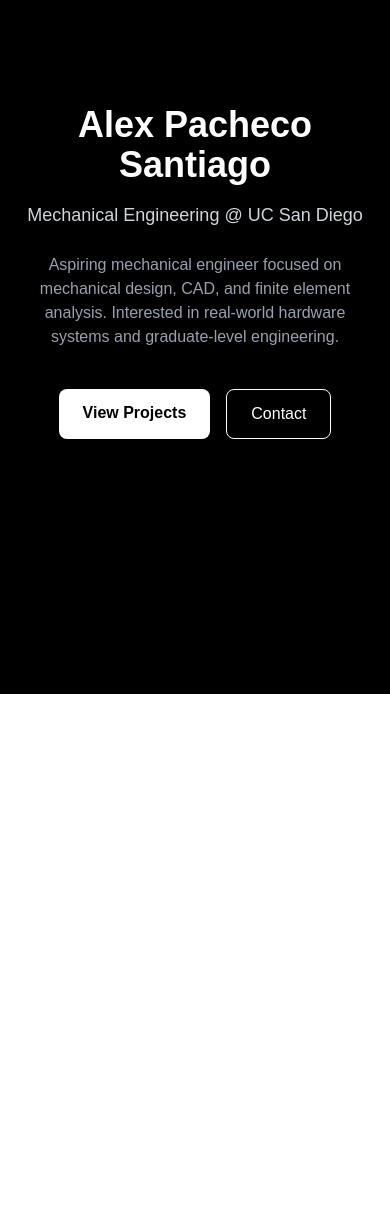
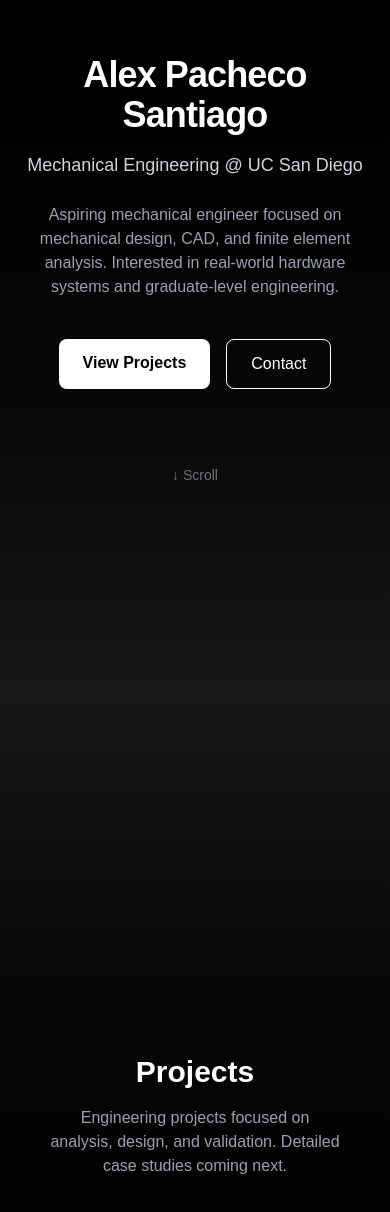
Before and after one commit to manimhungry/Alex-Portfolio, a Next.js app: page / in a window 390 px wide. Shown: the part 150-1362 px from the top of the page. Before the commit the page ends 844 px from the top, so only its background shows below. Built offline with nearby package versions, Linux system fonts and the light colour scheme.

Commit message:
Add functional Projects section

```diff
--- a/app/page.tsx
+++ b/app/page.tsx
@@ -1,15 +1,17 @@
 export default function Home() {
   return (
-    <main className="min-h-screen bg-black text-white flex flex-col items-center justify-center px-6">
-      <h1 className="text-4xl md:text-6xl font-bold text-center">
+    <main className="min-h-screen bg-gradient-to-b from-black via-neutral-900 to-black text-white flex flex-col items-center justify-center px-6">
+      {/* HERO */}
+      <section className="flex flex-col items-center justify-center text-center min-h-screen">
+        <h1 className="text-4xl md:text-6xl font-bold tracking-tight">
           Alex Pacheco Santiago
         </h1>
 
-      <p className="mt-4 text-lg md:text-xl text-gray-300 text-center">
+        <p className="mt-4 text-lg md:text-xl text-gray-300">
           Mechanical Engineering @ UC San Diego
         </p>
 
-      <p className="mt-6 max-w-2xl text-center text-gray-400">
+        <p className="mt-6 max-w-2xl text-gray-400">
           Aspiring mechanical engineer focused on mechanical design, CAD, and
           finite element analysis. Interested in real-world hardware systems and
           graduate-level engineering.
@@ -30,6 +32,27 @@
             Contact
           </a>
         </div>
+
+        {/* SCROLL HINT */}
+        <div className="mt-20 text-gray-500 text-sm animate-bounce">
+          ↓ Scroll
+        </div>
+      </section>
+
+      {/* PROJECTS PLACEHOLDER */}
+      <section
+        id="projects"
+        className="min-h-screen flex flex-col items-center justify-center text-center px-6"
+      >
+        <h2 className="text-3xl md:text-4xl font-semibold">
+          Projects
+        </h2>
+
+        <p className="mt-4 text-gray-400 max-w-xl">
+          Engineering projects focused on analysis, design, and validation.
+          Detailed case studies coming next.
+        </p>
+      </section>
     </main>
   );
 }
```
Lines whose indentation alone changed are shown as unchanged.
